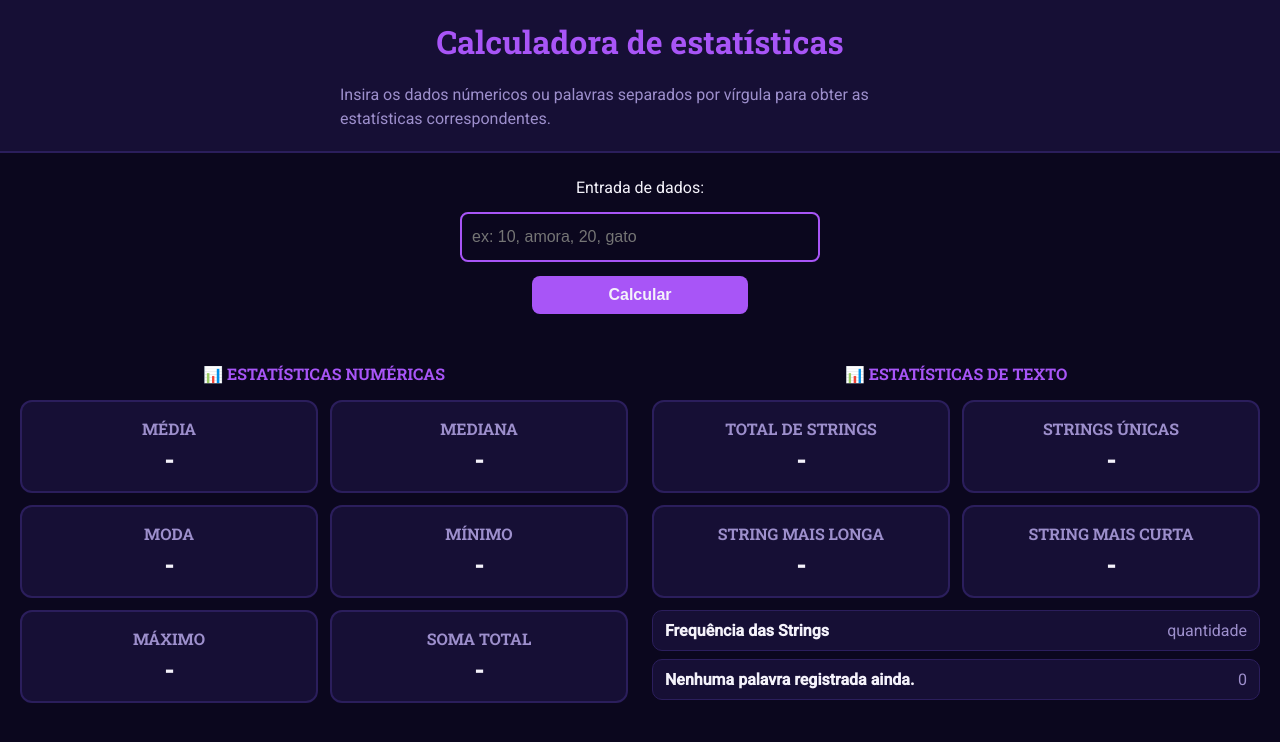
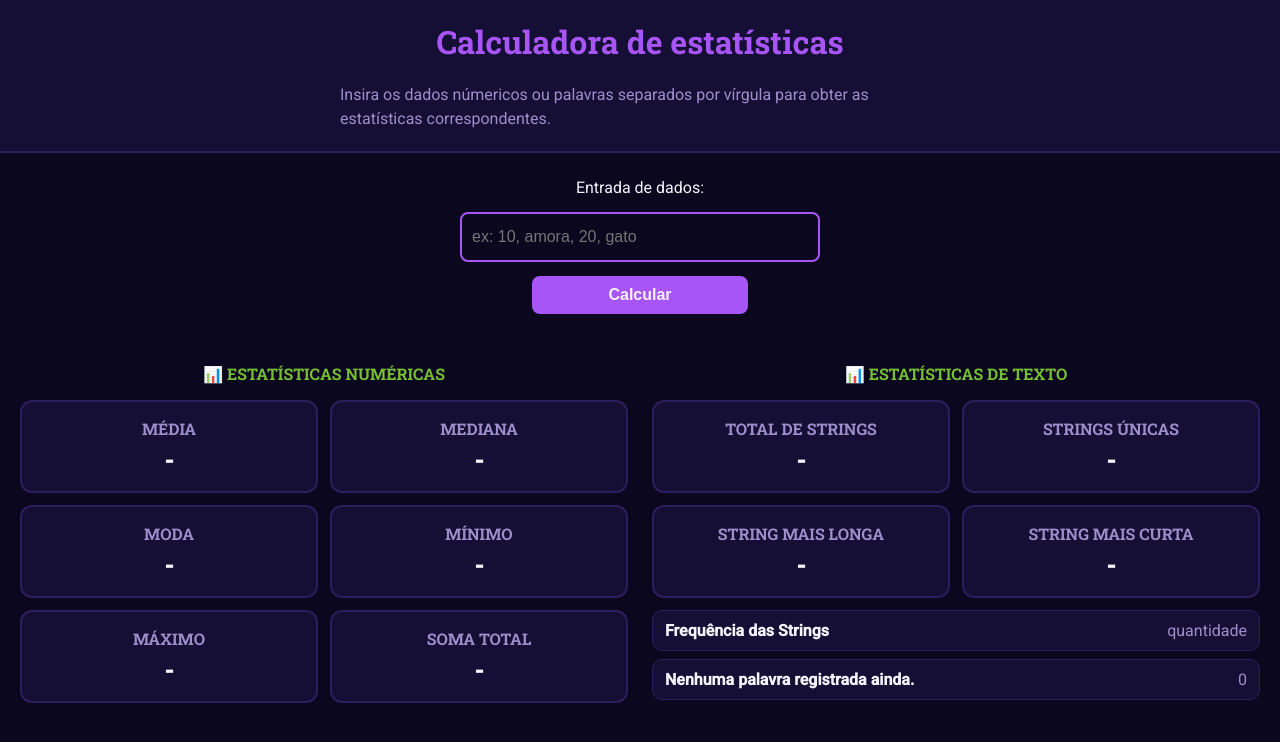
Before and after one commit to reksuat/Calculadora, a React (Vite) app: page / in a window 1280 px wide. Shown: the top 742 px of the page. Built offline with nearby package versions, Linux system fonts and the light colour scheme.

Commit message:
feat: update TituloSecao color to use secondary theme color

```diff
--- a/src/components/Card.jsx
+++ b/src/components/Card.jsx
@@ -36,7 +36,7 @@ export const Secao = styled.section`
 `;
 
 export const TituloSecao = styled.h3`
-  color: ${(props) => props.theme.primaria};
+  color: ${(props) => props.theme.secundaria};
   text-transform: uppercase;
   padding-bottom: 8px;
   margin-bottom: 8px;
```
Also changed, not shown: src/App.css (deleted).
